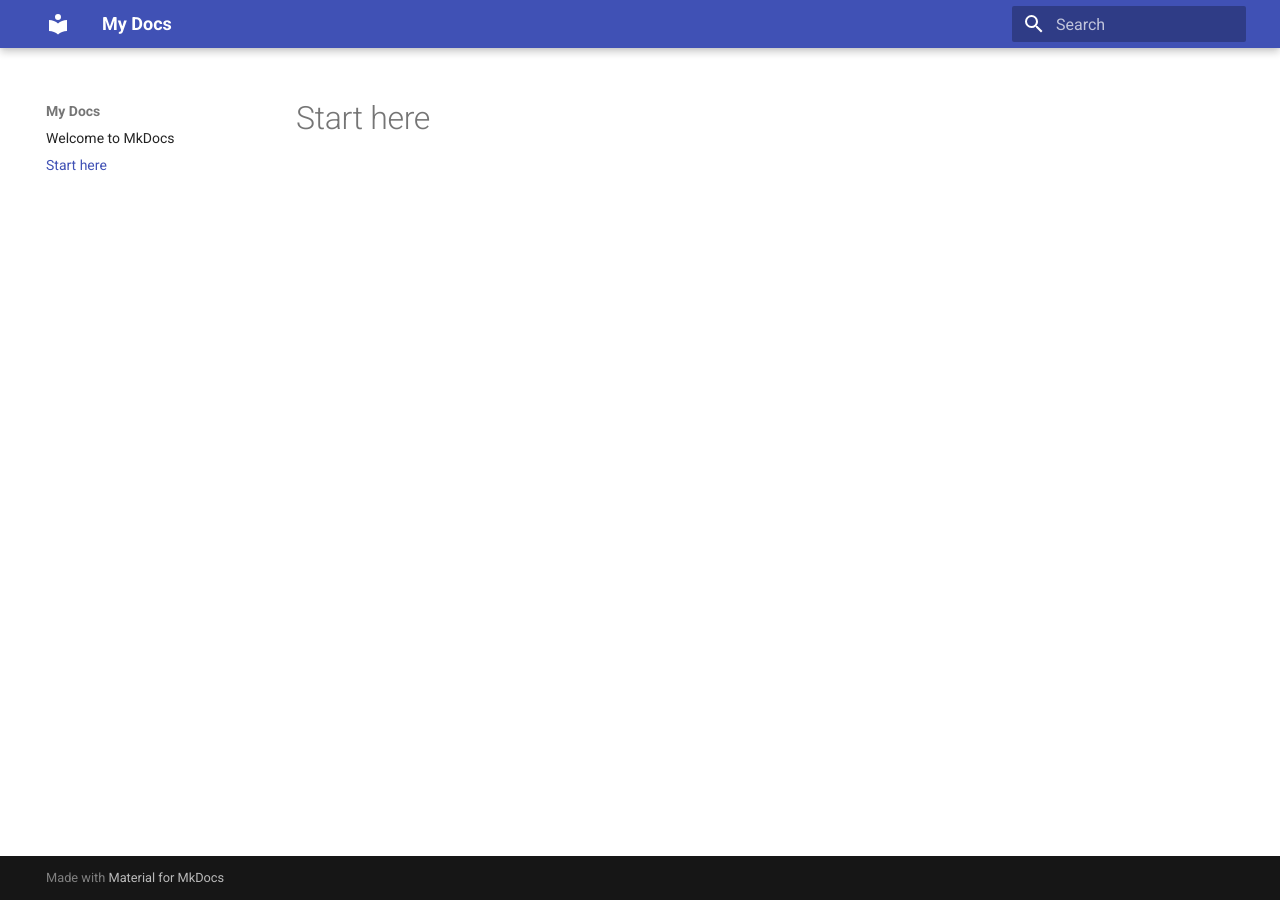
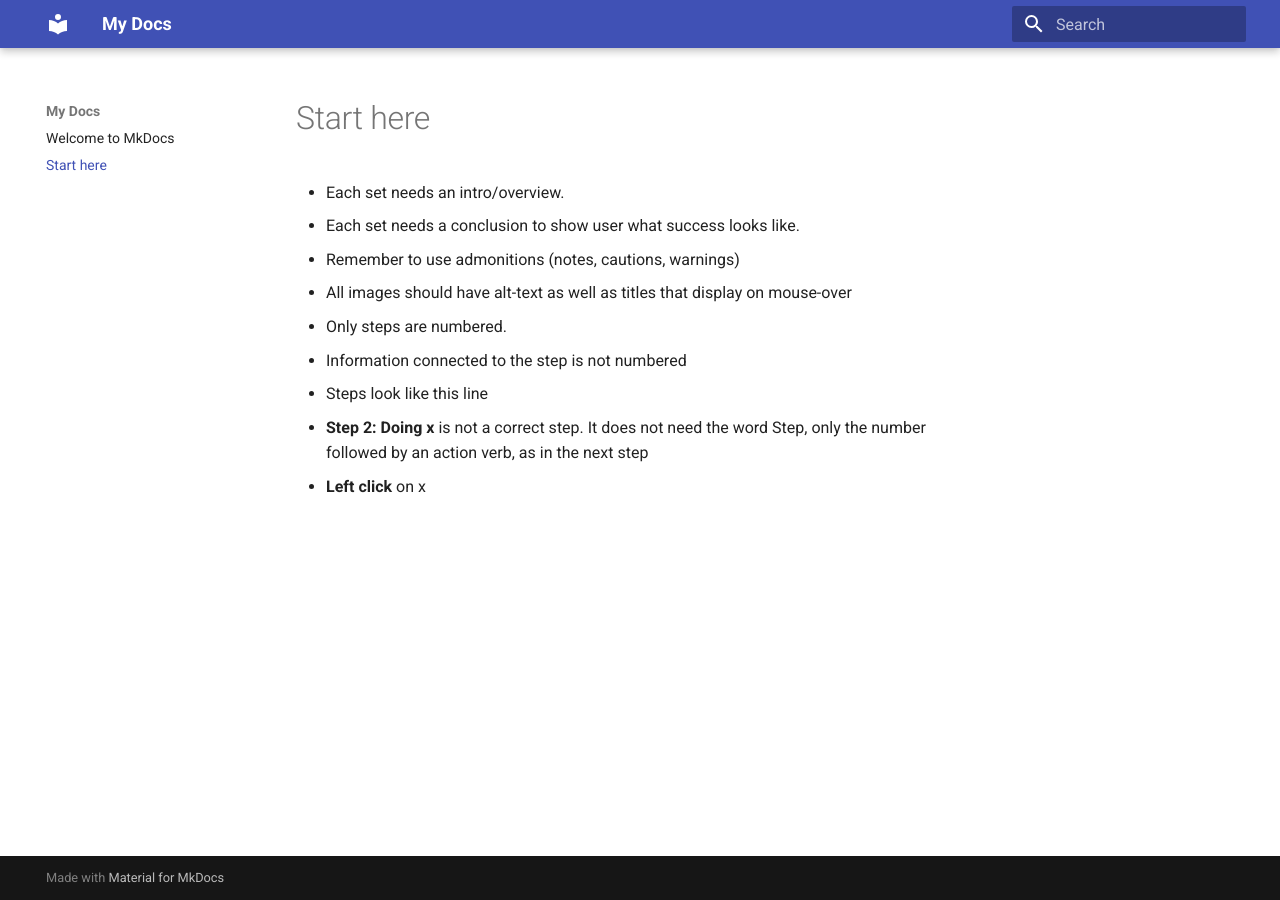
Before and after one commit to SamLee77/ST2025, an MkDocs documentation site: the page built from docs/Set-1.md, in a window 1280 px wide. Built offline with MkDocs 1.6.1 and Material for MkDocs 9.7.7, drawn with Linux system fonts in a browser that asks for light colours.

Commit message:
Update Set-1.md

```diff
--- a/docs/Set-1.md
+++ b/docs/Set-1.md
@@ -1 +1,11 @@
 # Start here
+
+- Each set needs an intro/overview.
+- Each set needs a conclusion to show user what success looks like.
+- Remember to use admonitions (notes, cautions, warnings)
+- All images should have alt-text as well as titles that display on mouse-over
+- Only steps are numbered.
+- Information connected to the step is not numbered
+1. Steps look like this line
+1. **Step 2: Doing x** is not a correct step. It does not need the word Step, only the number followed by an action verb, as in the next step
+2. **Left click** on x
```
